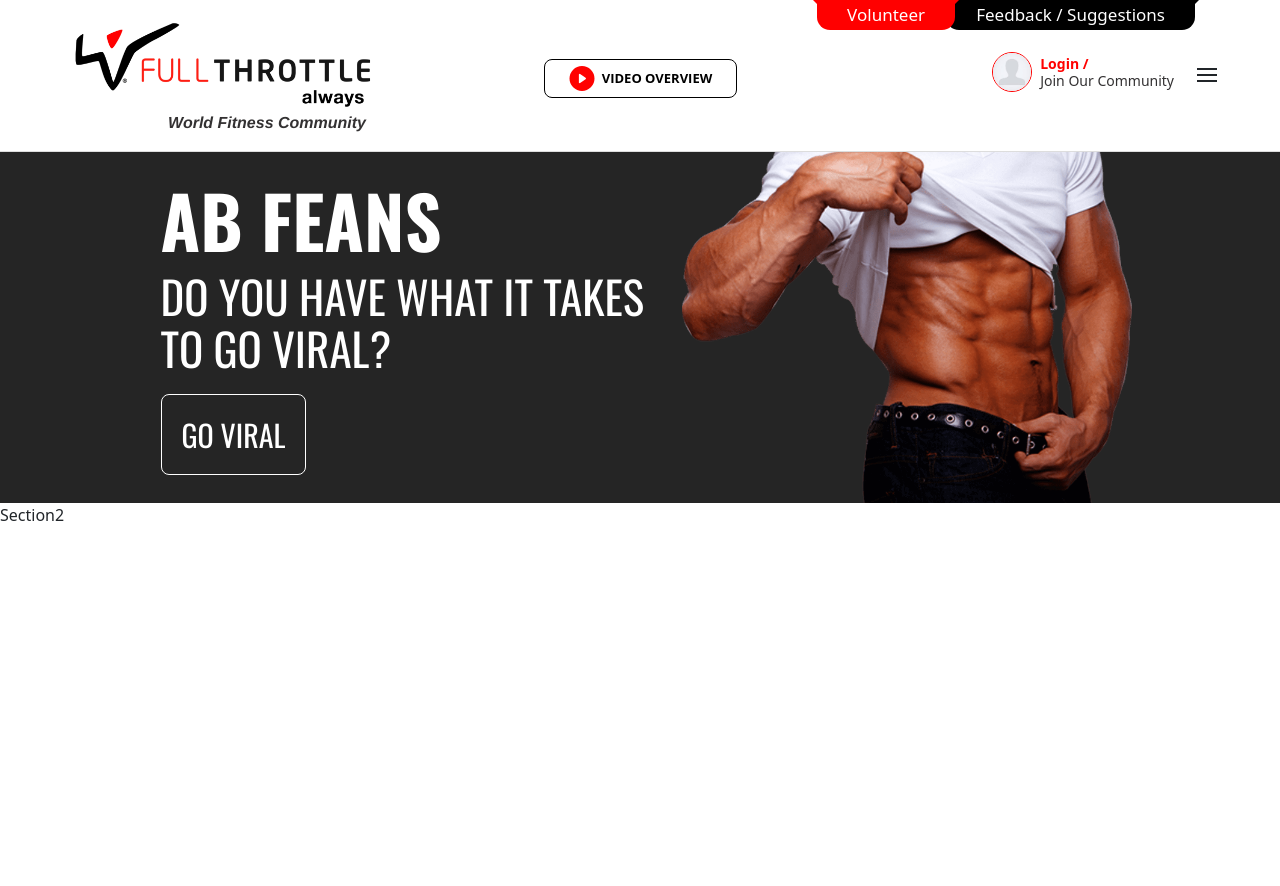
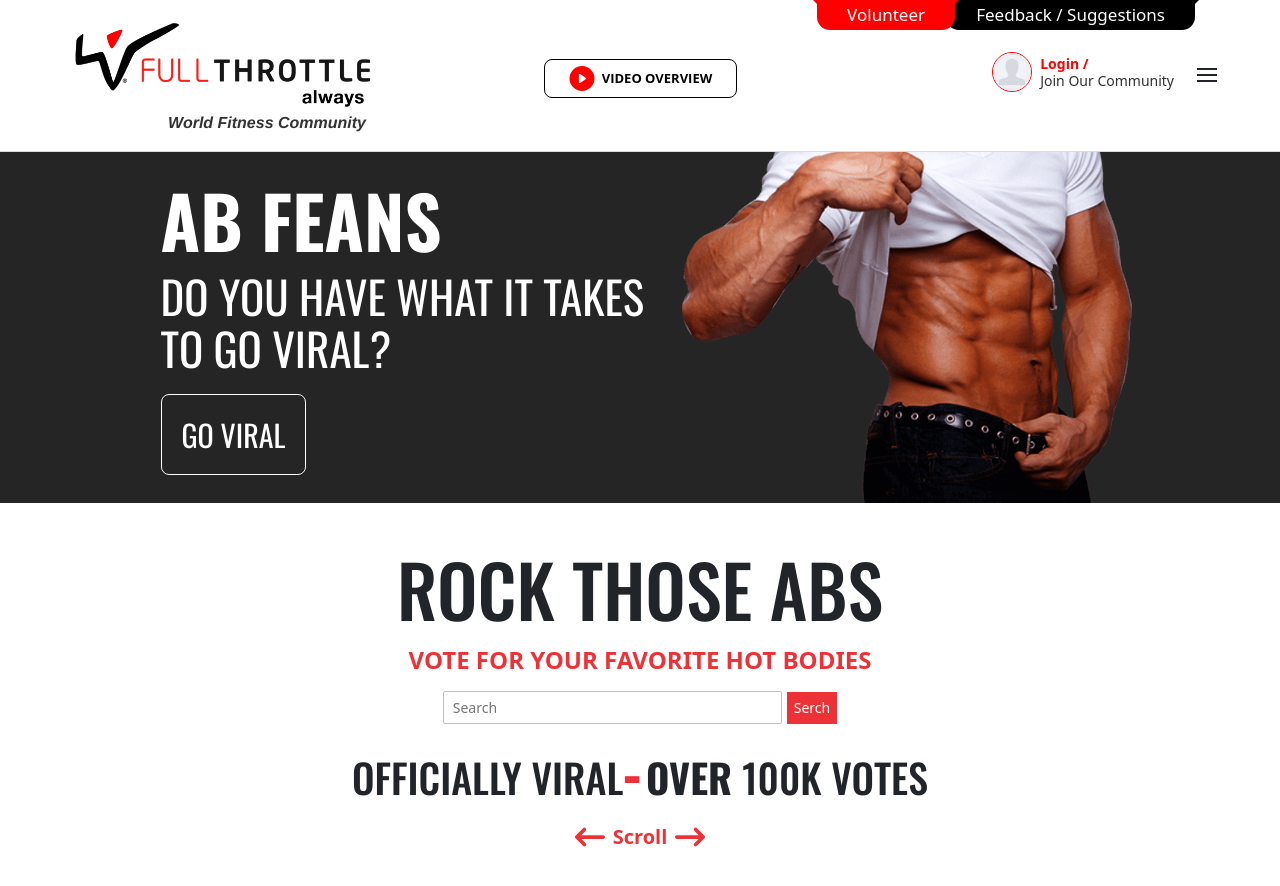
Before and after one commit to kishan9437/Full-Throttle, a React (Create React App) app in the folder full-throttle/: page / in a window 1280 px wide. Shown: the top 886 px of the page. Before the commit the page ends 800 px from the top, so only its background shows below. Built offline with nearby package versions, Linux system fonts and the light colour scheme.

Commit message:
update file

```diff
--- a/full-throttle/src/App.css
+++ b/full-throttle/src/App.css
@@ -98,11 +98,21 @@ input[type="reset"] {
   cursor: pointer;
   font-weight: normal;
   text-decoration: none;
-  background-image: linear-gradient(
-    to right,
-    #c53026 0%,
-    #930000 51%,
-    #c53026 100%
-  );
   background-size: 200% auto;
 }
+h2{
+  font-family: "Oswald", sans-serif;
+  font-size: 72px !important;
+  margin: 0px;
+  text-transform: uppercase;
+}
+h3 {
+  font-family: "Oswald", sans-serif;
+  font-size: 40px !important;
+  line-height: 30px;
+  margin: 0px;
+  color: #333132;
+  font-weight: 500;
+  padding-bottom: 30px;
+  text-transform: uppercase;
+}
--- /dev/null
+++ b/full-throttle/src/component/InputBox.js
@@ -0,0 +1,13 @@
+import React from 'react'
+import '../style/InputBox.css'
+
+export default function InputBox() {
+    return (
+        <>
+            <div className='box-sec-inp'>
+                <input type='text' title='Search' placeholder='Search' id='' />
+                <input type='submit' title='Submit' value='Serch' className='searchBoxCSS' id='' />
+            </div>
+        </>
+    )
+}
--- /dev/null
+++ b/full-throttle/src/component/ScrollDiv.js
@@ -0,0 +1,18 @@
+import React from 'react'
+import '../style/ScrollDiv.css'
+import {FontAwesomeIcon} from '@fortawesome/react-fontawesome'
+import {faLongArrowLeft, faLongArrowRight} from '@fortawesome/free-solid-svg-icons'
+
+
+export default function ScrollDiv() {
+    return (
+        <>
+            <div className='scroll-div'>
+                <FontAwesomeIcon icon={faLongArrowLeft} className='arrow-left' />
+                <span class="scroll-text">Scroll</span>
+                <FontAwesomeIcon icon={faLongArrowRight} className='arrow-right' />
+            </div>
+
+        </>
+    )
+}
--- a/full-throttle/src/component/Section2.js
+++ b/full-throttle/src/component/Section2.js
@@ -1,9 +1,30 @@
 import React from 'react'
+import { Container, Row } from 'react-bootstrap'
+import '../style/Section2.css'
+import ScrollDiv from './ScrollDiv'
+import InputBox from './InputBox'
 
 export default function Section2() {
   return (
     <>
-        Section2
+      <section className='sec-roc-abs'>
+        <Container>
+          <Row>
+            <h2>Rock Those ABS</h2>
+            <div class="sub-title">
+              <span>Vote for your favorite hot bodies</span>
+            </div>
+            <InputBox/>
+
+            <h3>Officially Viral
+              <em>-</em>
+              <strong>over </strong>
+              100k votes
+            </h3>
+            <ScrollDiv/>
+          </Row>
+        </Container>
+      </section>
     </>
   )
 }
--- /dev/null
+++ b/full-throttle/src/style/InputBox.css
@@ -0,0 +1,33 @@
+.box-sec-inp{
+    text-align: center;
+    padding-bottom: 35px;
+    margin-top: 11px !important;
+}
+.box-sec-inp input[type="text"]{
+    color: #222;
+    width: 100%;
+    font-size: 14px;
+    padding: 5px 9px;
+    max-width: 339px;
+    border-radius: 2px;
+    border: 1px solid #c2c2c2;
+}
+.box-sec-inp input[type="submit"]{
+    height: 32px;
+    background-color: #ec3237;
+    font-size: 14px;
+    -webkit-font-smoothing:unset;
+    border: 1px solid #ec3237;
+    transition: all 0.3s ease-in-out;
+    border-radius: 0px;
+    text-transform: capitalize;
+    padding: 0px 6px;
+    font-style: initial;
+    margin-left: 5px;
+    font-weight: 400;
+    font-family: var(--bs-body-font-family);
+}
+.box-sec-inp input[type="submit"]:hover{
+    background-color: #fff;
+    color: #ec3237;
+}
--- /dev/null
+++ b/full-throttle/src/style/ScrollDiv.css
@@ -0,0 +1,20 @@
+.scroll-div{
+    text-align: center;
+    padding: 0px 0px 15px 0px;
+}
+.scroll-div .arrow-left,.scroll-div .arrow-right{
+    color: #ec3237;
+    position: relative;
+    top: 9px;
+    width: 30px;
+    font-size: 40px;
+    cursor: pointer;
+}
+.scroll-div .scroll-text{
+    color: #ec3237;
+    margin: 0px 8px;
+    font-size: 20px;
+    font-weight: 700;
+    position: relative;
+    top: 1px;
+}
--- /dev/null
+++ b/full-throttle/src/style/Section2.css
@@ -0,0 +1,42 @@
+.sec-roc-abs{
+    padding: 43px 0px 25px 0px;
+}
+.sec-roc-abs .container{
+    width: 100%;
+    overflow: auto;
+    margin: 0px auto;
+    padding: 0px 15px;
+    max-width: 1850px;
+}
+.sec-roc-abs h2{
+    text-align: center;
+    padding-bottom: 18px;
+}
+.sub-title{
+    color: #ec3237;
+    font-size: 24px;
+    font-weight: 700;
+    display: block;
+    padding-bottom: 20px;
+    text-align: center;
+    text-transform: uppercase;
+    letter-spacing: 0px;
+    line-height: 1.5px;
+}
+.sec-roc-abs h3{
+    text-align: center;
+    line-height: 30px;
+    padding-bottom: 8px;
+}
+h3 em{
+    padding-right: 5px;
+    color: #ec3237;
+    font-size: 55px;
+    font-weight: 700;
+    position: relative;
+    font-style: normal;
+    font-family: "Open Sans",sans-serif;
+}
+h3 strong{
+    font-weight: 600;
+}
```
Also changed, not shown: 1 other file (tests, documents, lock files or other folders).
